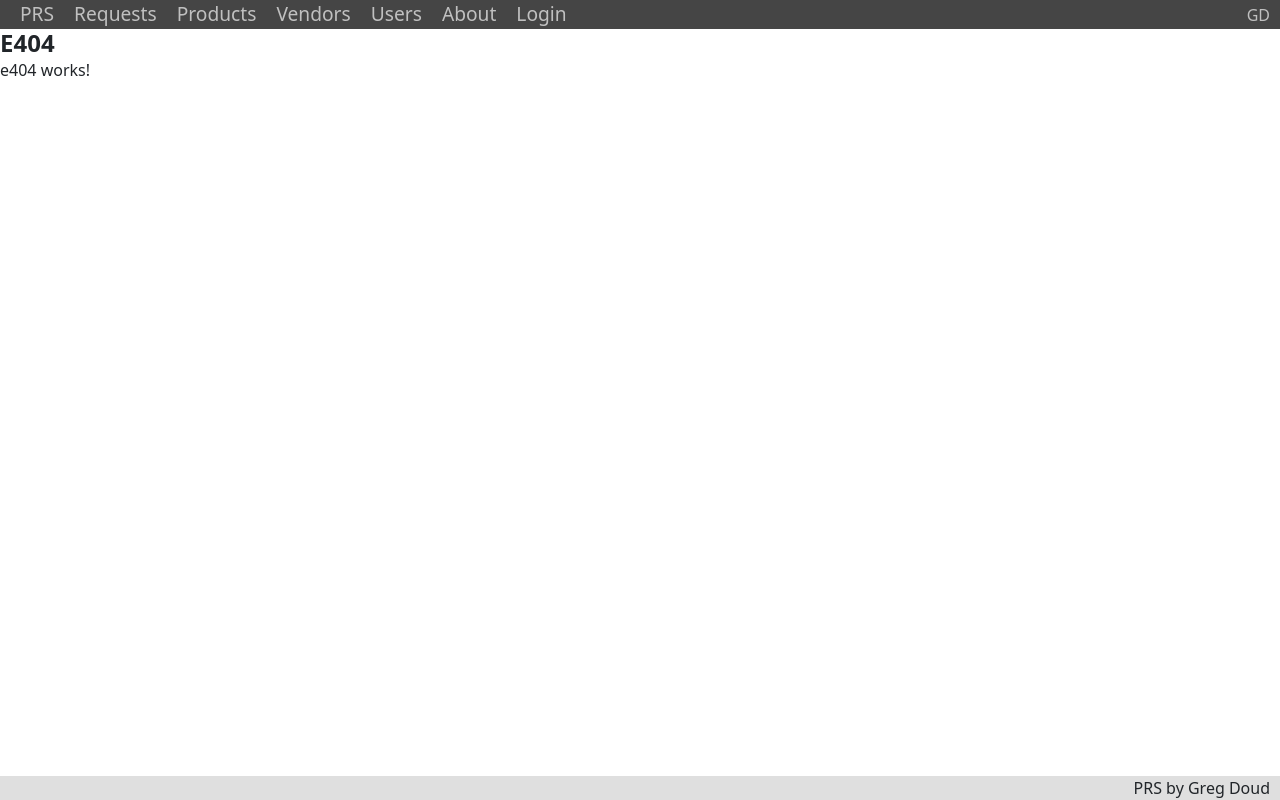
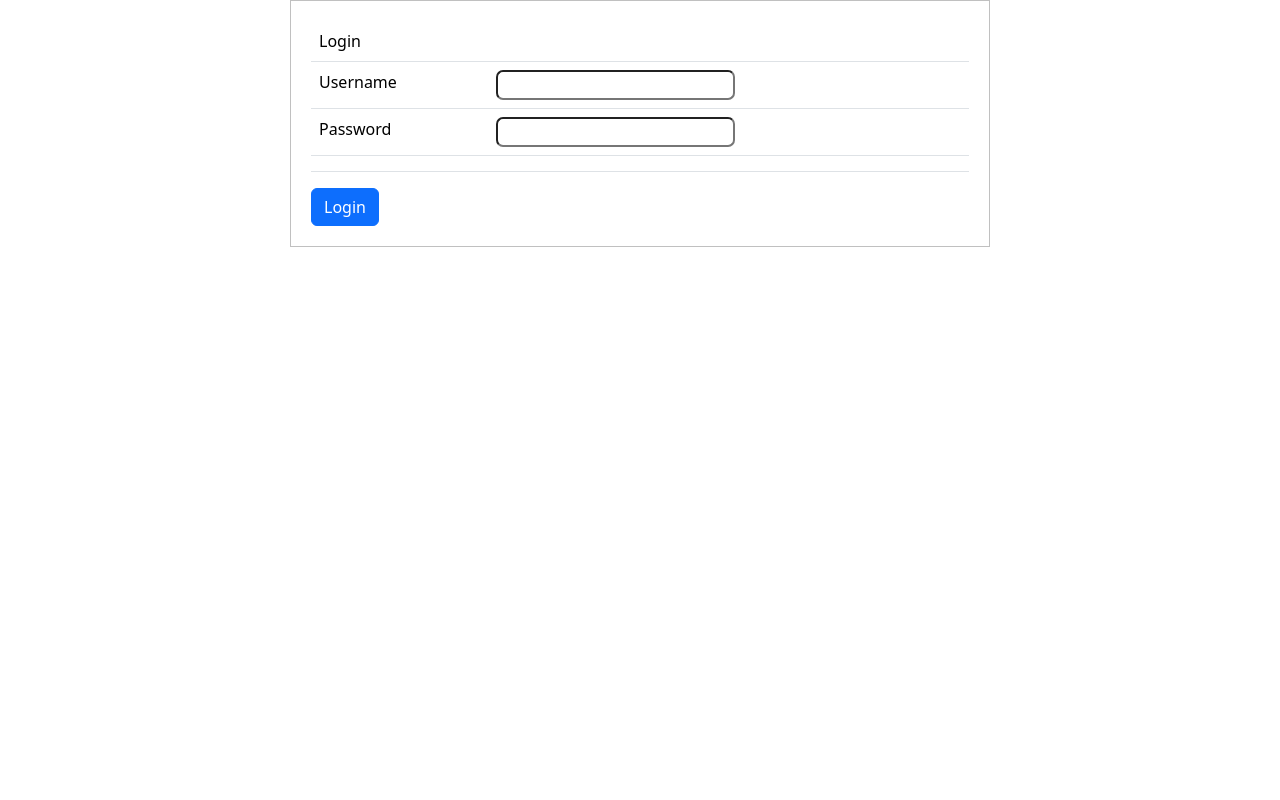
Before and after one commit to gpdoud/PrsNgClient-C40, an Angular app: page /login in a window 1280 px wide. Built offline with nearby package versions, Linux system fonts and the light colour scheme.

Commit message:
finished user login

```diff
--- a/src/app/app-routing.module.ts
+++ b/src/app/app-routing.module.ts
@@ -9,6 +9,7 @@ const routes: Routes = [
   { path: "user/det/:id",       component: ec.UserDetailComponent },
   { path: "user/add",           component: ec.UserCreateComponent },
   { path: "user/chg/:id",       component: ec.UserChangeComponent },
+  { path: "login",              component: ec.UserLoginComponent },
 
   { path: "home", component: ec.HomeComponent },
   { path: "about", component: ec.AboutComponent },
--- a/src/app/prs/user/user-login/user-login.component.html
+++ b/src/app/prs/user/user-login/user-login.component.html
@@ -1 +1,25 @@
-<p>user-login works!</p>
+<div>
+    <form>
+        <table class="table">
+            <tbody>
+                <tr>
+                    <td colspan="2">{{ pageTitle }}</td>
+                </tr>
+                <tr>
+                    <td>Username</td>
+                    <td><input [(ngModel)]="user.username" name="username"></td>
+                </tr>
+                <tr></tr>
+                <tr>
+                    <td>Password</td>
+                    <td><input [(ngModel)]="user.password" type="password" name="password"></td>
+                </tr>
+                <tr></tr>
+                <tr><td colspan="2" class="fw-bold h4 text-danger">{{ message }}</td></tr>
+            </tbody>
+        </table>
+        <div>
+            <button (click)="login()" class="btn btn-primary">Login</button>
+        </div>
+    </form>
+</div>
--- a/src/app/prs/user/user-login/user-login.component.ts
+++ b/src/app/prs/user/user-login/user-login.component.ts
@@ -1,4 +1,8 @@
 import { Component } from '@angular/core';
+import { User } from '../user.class';
+import { SystemService } from '../../system/system.service';
+import { UserService } from '../user.service';
+import { Router } from '@angular/router';
 
 @Component({
   selector: 'app-user-login',
@@ -7,4 +11,35 @@ import { Component } from '@angular/core';
 })
 export class UserLoginComponent {
 
+  pageTitle = "Login";
+  user: User = new User();
+  message: string = "";
+
+  constructor(
+    private sys: SystemService,
+    private usrsvc: UserService,
+    private router: Router
+  ) {}
+
+  login(): void {
+    this.message = ""
+    this.usrsvc.login(this.user.username, this.user.password).subscribe({
+      next: (res) => {
+        console.debug(res);
+        this.sys.loggedInUser = res;
+        this.router.navigateByUrl("/user/lst");
+      },
+      error: (err) => {
+        if(err.status === 404) {
+          this.message = "Not found!";
+        } else {
+          console.error(err);
+        }
+      }
+    });
+  }
+
+  ngOnInit(): void {
+
+  }
 }
```
